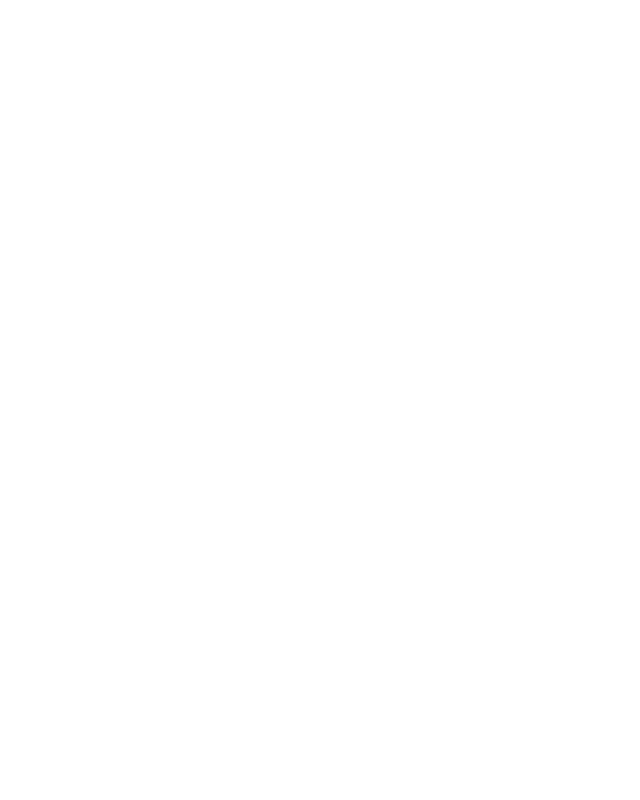
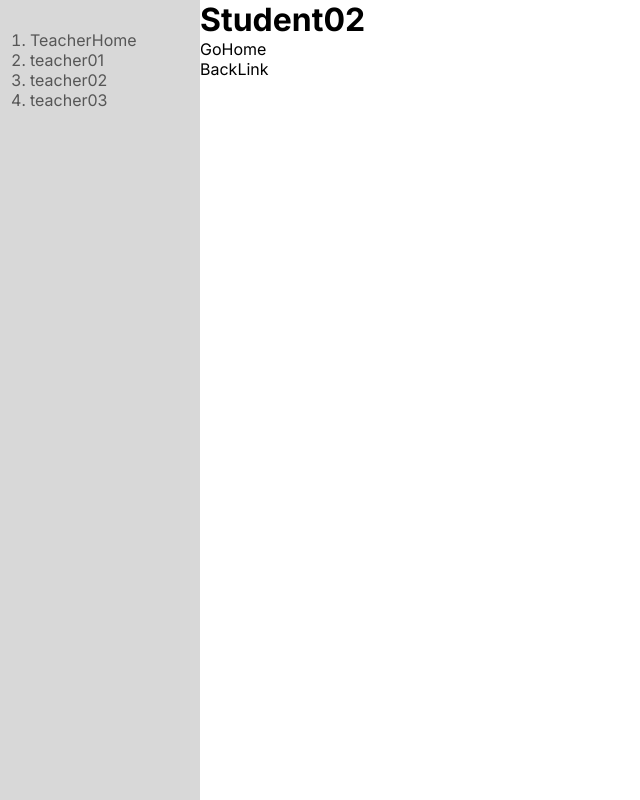
Before and after one commit to Todaraba-Edwin/FSD_directory, a Next.js app in the folder client/: page /student/student02 in a window 1280 px wide. Shown: the whole page, without its empty margins (0-640 px from the left). Built offline with nearby package versions, Linux system fonts and the light colour scheme.

Commit message:
[client 수정] 요약 : Template에 대한 FSD 적용, 함수로직 분리

```diff
--- a/client/src/app/(user)/template.tsx
+++ b/client/src/app/(user)/template.tsx
@@ -1,21 +1,14 @@
 "use client";
 import styles from "./userLayout.module.css";
 import * as Feat from "@/d_features/LinksUi";
-import * as Tools from "@/e_entities/tools";
+import * as Hooks from "@/e_entities/hooks/user";
 import * as Const from "@/f_shared/constrant";
-import { useEffect, useState } from "react";
 
 export default function Template({ children }: { children: React.ReactNode }) {
-    const [userType, setUserType] = useState<string>("");
-    useEffect(() => {
-        if (!window) return;
-        setUserType(
-            Tools.LocalStorage_get({
-                name: Const.LocalStorageKeys.USERTYPE,
-            }),
-        );
-    }, []);
-    if (!userType) return;
+    const { userType } = Hooks.useGetUserType({
+        name: Const.LocalStorageKeys.USERTYPE,
+    });
+
     return (
         <>
             <nav className={styles.SideNav}>
--- /dev/null
+++ b/client/src/e_entities/hooks/user/index.ts
@@ -0,0 +1 @@
+export * from "./useGetUserType";
--- /dev/null
+++ b/client/src/e_entities/hooks/user/useGetUserType.ts
@@ -0,0 +1,19 @@
+import { useEffect, useState } from "react";
+import * as Tools from "@/e_entities/tools";
+
+type Props = {
+    name: string;
+};
+
+export const useGetUserType = ({ name }: Props) => {
+    const [userType, setUserType] = useState<string>("");
+    useEffect(() => {
+        if (!window) return;
+        setUserType(
+            Tools.LocalStorage_get({
+                name,
+            }),
+        );
+    }, [name]);
+    return { userType };
+};
```
